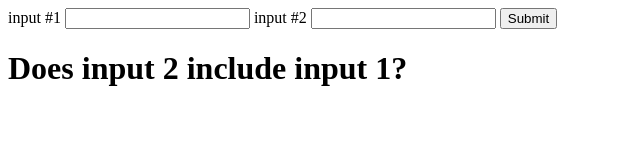
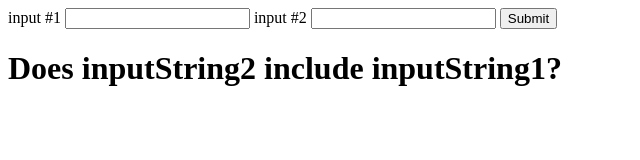
Before and after one commit to p-mayor/input-string-demo, a plain HTML site: page index.html in a window 1280 px wide. Shown: the whole page, without its empty margins (0-640 px from the left). Drawn offline with Linux system fonts and the light colour scheme.

Commit message:
add comments

```diff
--- a/index.html
+++ b/index.html
@@ -14,7 +14,7 @@
 
     <button id="submit">Submit</button>
 
-    <h1>Does input 2 include input 1?</h1>
+    <h1>Does inputString2 include inputString1?</h1>
 
     <div id="output"></div>
 
--- a/main.js
+++ b/main.js
@@ -1,3 +1,4 @@
+// Get the elements we need from the DOM
 let inputElement1 = document.querySelector("#input-1")
 let inputElement2 = document.querySelector("#input-2")
 
@@ -5,11 +6,13 @@ let submitButton = document.querySelector("#submit")
 
 let outputElement = document.querySelector("#output")
 
-submitButton.addEventListener("click", function(){
+submitButton.addEventListener("click", function () {
+    // Get user input strings from inputElements
     let inputString1 = inputElement1.value
     let inputString2 = inputElement2.value
 
-    if(inputString2.includes(inputString1)){
+    // Use control flow to determine output
+    if (inputString2.includes(inputString1)) {
         console.log("it is included")
         outputElement.innerHTML = "yes"
     } else {
```
